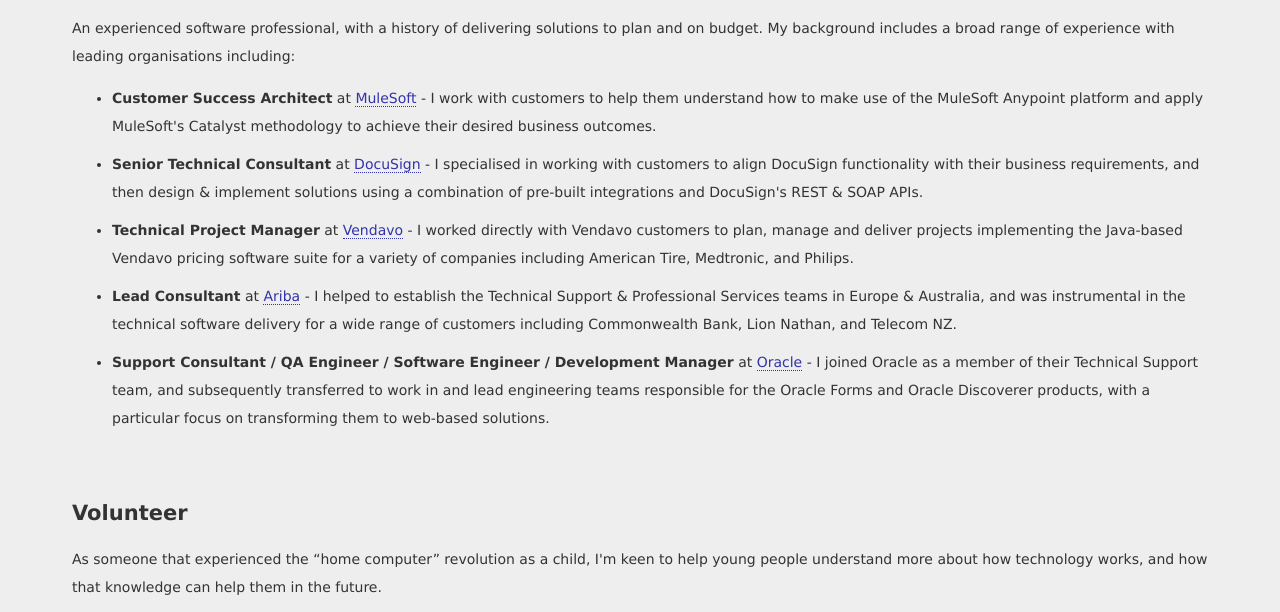
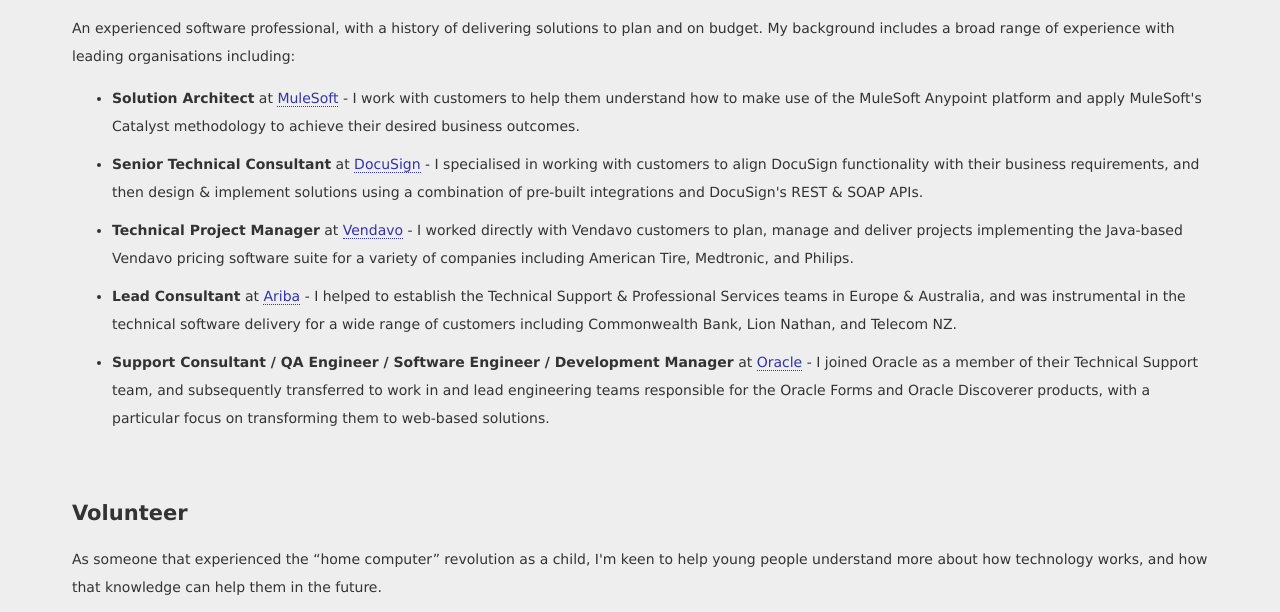
Before and after one commit to cajhughes/cajhughes.github.io, a plain HTML site: page index.html in a window 1280 px wide. Shown: the part 155-767 px from the top of the page. Drawn offline with Linux system fonts and the light colour scheme.

Commit message:
Update index.html

```diff
--- a/index.html
+++ b/index.html
@@ -19,7 +19,7 @@
 		<h2>Work</h2>
         <p>An experienced software professional, with a history of delivering solutions to plan and on budget. My background includes a broad range of experience with leading organisations including:</p>
         <ul>
-			<li><strong>Customer Success Architect</strong> at <a href="https://www.mulesoft.com">MuleSoft</a> - I work with customers to help them understand how to make use of the MuleSoft Anypoint platform and apply MuleSoft's Catalyst methodology to achieve their desired business outcomes.</li>
+			<li><strong>Solution Architect</strong> at <a href="https://www.mulesoft.com">MuleSoft</a> - I work with customers to help them understand how to make use of the MuleSoft Anypoint platform and apply MuleSoft's Catalyst methodology to achieve their desired business outcomes.</li>
             <li><strong>Senior Technical Consultant</strong> at <a href="https://www.docusign.com/">DocuSign</a> - I specialised in working with customers to align DocuSign functionality with their business requirements, and then design &amp; implement solutions using a combination of pre-built integrations and DocuSign's REST &amp; SOAP APIs.</li>
             <li><strong>Technical Project Manager</strong> at <a href="https://www.vendavo.com/">Vendavo</a> - I worked directly with Vendavo customers to plan, manage and deliver projects implementing the Java-based Vendavo pricing software suite for a variety of companies including American Tire, Medtronic, and Philips.</li>
             <li><strong>Lead Consultant</strong> at <a href="https://www.ariba.com/">Ariba</a> - I helped to establish the Technical Support &amp; Professional Services teams in Europe &amp; Australia, and was instrumental in the technical software delivery for a wide range of customers including Commonwealth Bank, Lion Nathan, and Telecom NZ.</li>
```
